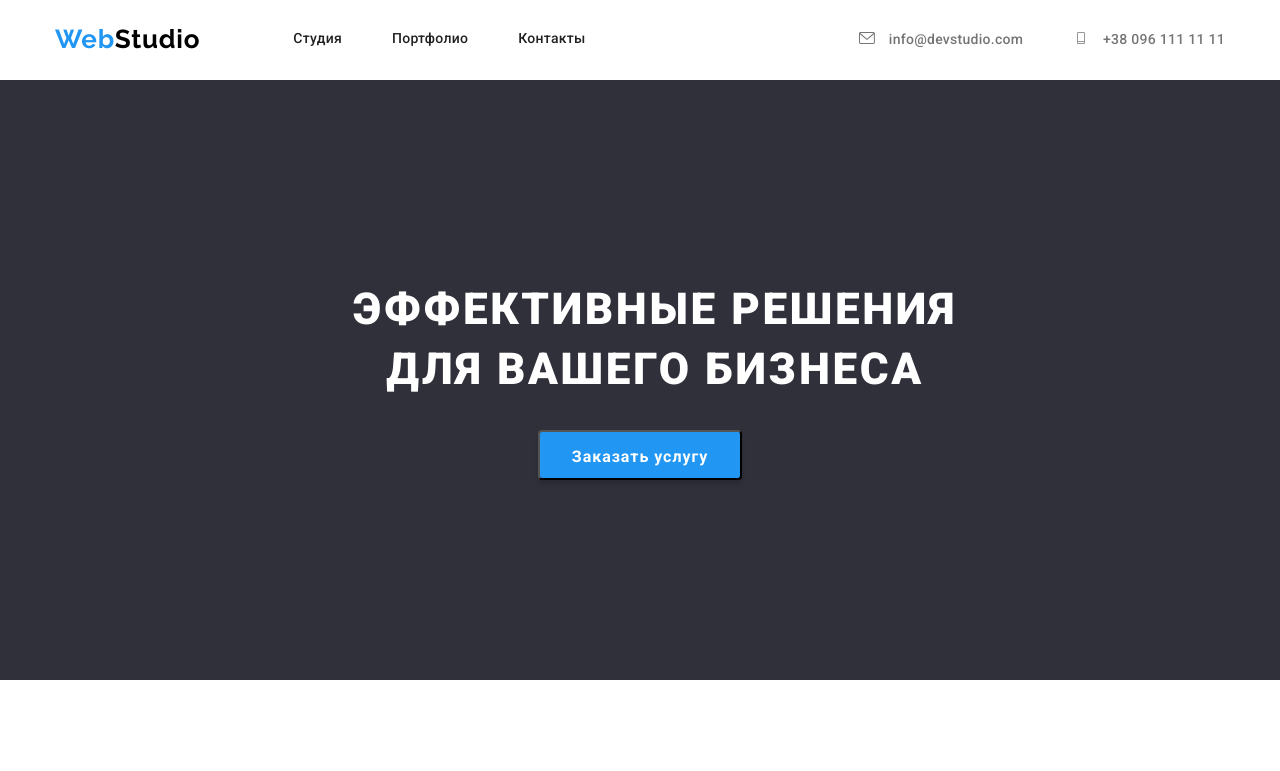
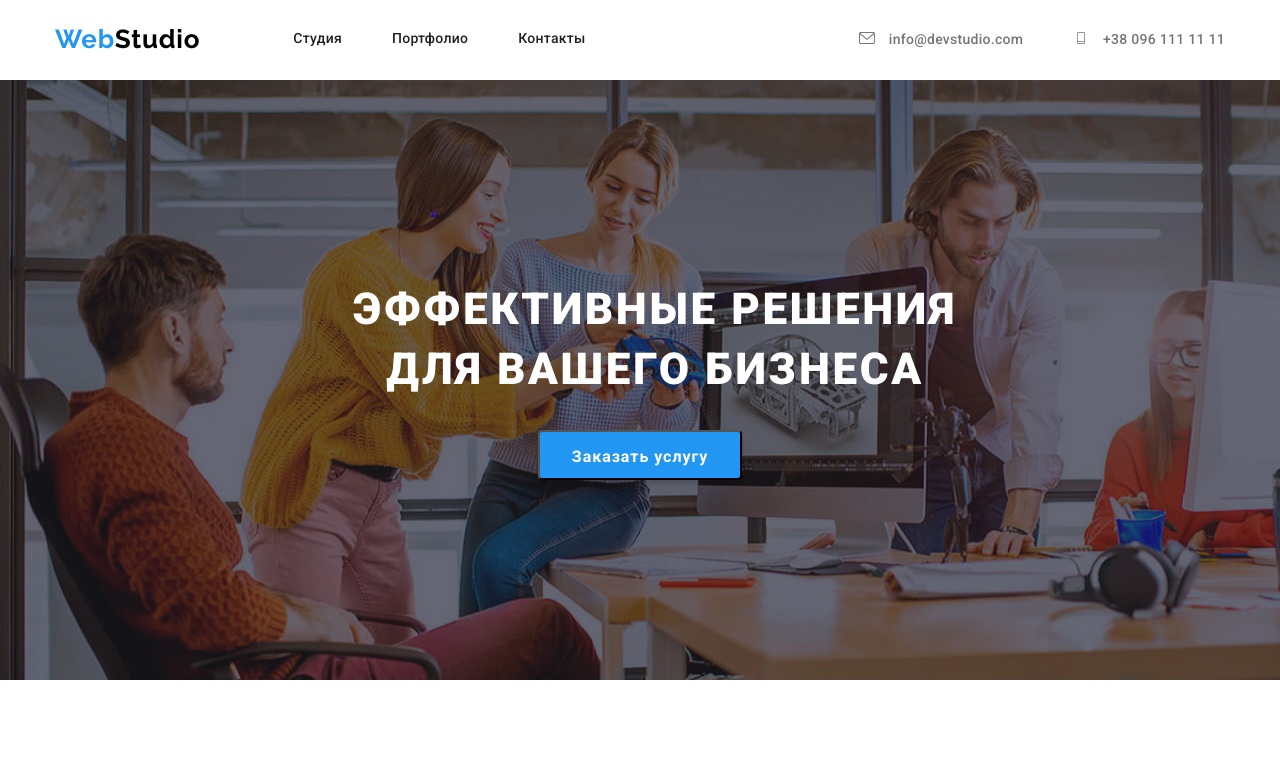
Before and after one commit to Vitaliy-1915/goit-markup-hw-04, a plain HTML site: page index.html in a window 1280 px wide. Shown: the top 771 px of the page. Drawn offline with nearby package versions, Linux system fonts and the light colour scheme.

Commit message:
Добавлено фон в герой

```diff
--- a/css/style.css
+++ b/css/style.css
@@ -166,7 +166,11 @@ img {
 /* ======================ГЕРОЙ======================== */
 
 .hero {
-  background: #2f303a;
+  background: #c4c4c4;
+  background: linear-gradient(rgba(47, 48, 58, 0.4), rgba(47, 48, 58, 0.4)),
+    url(../images/img-0.jpg);
+  background-repeat: no-repeat;
+  background-size: cover;
 }
 
 .hero .conteiner {
```
Also changed, not shown: images/img-0.jpg (added).
